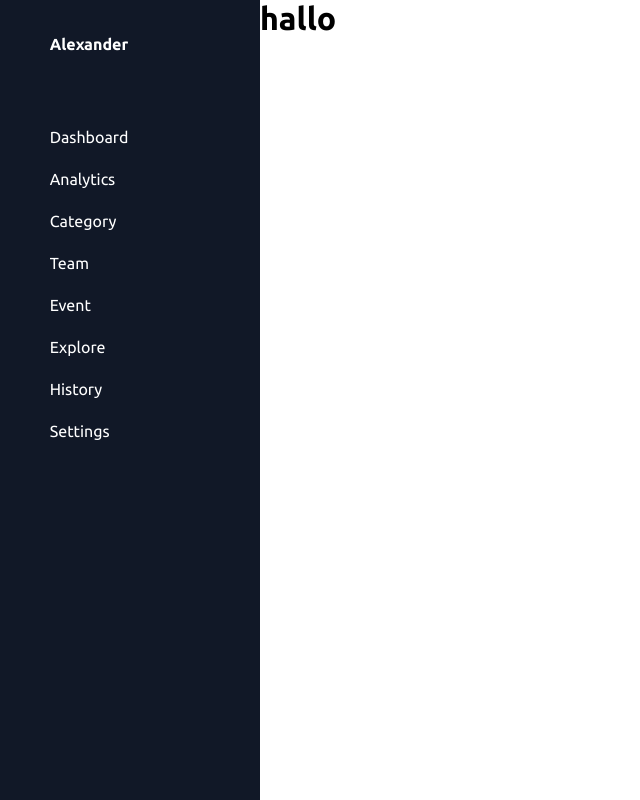
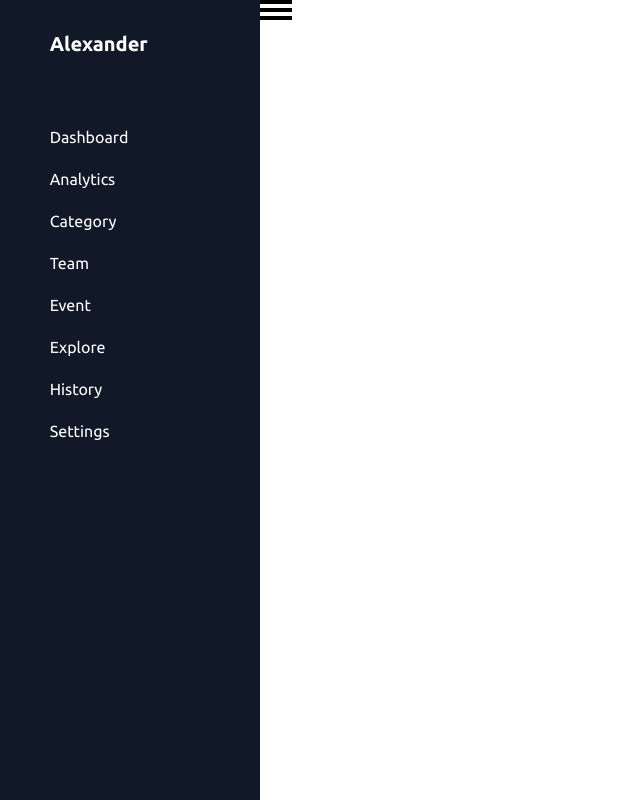
Before and after one commit to alxndr1902/Front-End, a plain HTML site: page Sidebar/index.html in a window 1280 px wide. Shown: the whole page, without its empty margins (0-640 px from the left). Drawn offline with Linux system fonts and the light colour scheme.

Commit message:
Simple Repsonseve Sidebar

```diff
--- a/Sidebar/index.html
+++ b/Sidebar/index.html
@@ -79,7 +79,12 @@
         </div>
 
         <div class="main-content">
-            <h1>hallo</h1>
+            <div id="menu-button">
+                <input type="checkbox" id="menu-checkbox">
+                <label for="menu-checkbox" id="menu-label">
+                    <div id="hamburger"></div>
+                </label>
+            </div>
         </div>
     </div>
     <script src="script.js"></script>
--- a/Sidebar/script.js
+++ b/Sidebar/script.js
@@ -0,0 +1,6 @@
+const menu = document.getElementById('menu-label')
+const sidebar = document.getElementsByClassName('sidebar')[0]
+
+menu.addEventListener('click', function() {
+    sidebar.classList.toggle('hide')
+})
--- a/Sidebar/style.css
+++ b/Sidebar/style.css
@@ -18,7 +18,12 @@
     display: flex;
     flex-direction: column;
     box-sizing: border-box;
+    transition: all ease-in .3s;
+}
 
+.sidebar.hide {
+    width: 87px;
+    transition: all ease-out .3s;
 }
 
 .main-content {
@@ -28,10 +33,14 @@
 .sidebar .description-header {
     font-style: normal;
     font-weight: 700;
-    font-size: 16px;
+    font-size: 20px;
     line-height: 18px;
-    text-align: center;
+    text-align: left;
     color: white;
+}
+
+.sidebar.hide .description-header {
+    display: none;
 }
 
 .sidebar a {
@@ -61,6 +70,10 @@
     box-sizing: border-box;
 }
 
+.sidebar.hide .illustration {
+    display: none;
+}
+
 .sidebar .main .list-items .description {
     font-style: normal;
     font-weight: 400;
@@ -68,6 +81,10 @@
     line-height: 16px;
     text-align: center;
     color: white;
+}
+
+.sidebar.hide .main .list-items .description {
+    display: none;
 }
 
 .sidebar .main .list-items .icon {
@@ -80,12 +97,127 @@
     align-items: center;
     padding: 12px 10px;
     border-radius: 8px;
-    width: 212px;
+    /* width: 212px; */
     box-sizing: border-box;
-    /* transition: all ease-in .2s; */
+    transition: all ease-in .2s;
 }
 
 .sidebar .main .list-items:hover {
     background: #ff9900;
-    /* transition: all ease-in .2s; */
+    transition: all ease-in .2s;
 }
+
+/* Toogle menu */
+
+#menu-button {
+    width: 32px;
+    position: absolute;
+    overflow: hidden;
+}
+
+#menu-label {
+    position: relative;
+    display: block;
+    height: 20px;
+    cursor: pointer;
+}
+
+#menu-checkbox {
+    display: none;
+}
+
+#hamburger, #menu-label::after, #menu-label::before {
+    position: absolute;
+    left: 0;
+    width: 100%;
+    height: 4px;
+    background-color: black;
+}
+
+#menu-label::after, #menu-label::before {
+    content: "";
+    transition: .3s cubic-bezier(0.075, 0.82, 0.165, 1);
+}
+
+#menu-label::before {
+    top: 0;
+}
+
+#menu-label::after {
+    top: 8px;
+}
+
+#hamburger {
+    top: 16px;
+}
+
+#hamburger:before {
+    content: "MENU";
+    position: absolute;
+    top: 5px;
+    right: 0;
+    left: 0;
+    color: black;
+    font-size: 10px;
+    font-weight: bold;
+    text-align: center;
+}
+
+#menu-checkbox:checked + #menu-label::before {
+    left: -39px;
+}
+
+#menu-checkbox:checked + #menu-label::after {
+    left: 39px;
+}
+
+#menu-checkbox:checked + #menu-label #hamburger::before {
+    animation: moveUpThenDown 0.8s ease 0.2s forwards,
+    shakeUp 0.8s ease 0.2s forwards,
+    shakeDown 0.2s ease 0.8s forwards;
+}
+
+@keyframes moveUpThenDown {
+    0% {
+        top: 0;
+    }
+    50% {
+        top: -27px;
+    }
+    100% {
+        top: -14px;
+    }
+}
+
+@keyframes shakeUp {
+    0% {
+        transform: rotateZ(0);
+    }
+    25% {
+        transform: rotateZ(-10deg);
+    }
+    50% {
+        transform: rotateZ(0);
+    }
+    75% {
+        transform: rotateZ(10deg);
+    }
+    100% {
+        transform: rotateZ(0);
+    }
+}
+
+@keyframes shakeDown {
+    0% {
+        transform: rotateZ(0);
+    }
+    80% {
+        transform: rotateZ(3deg);
+    }
+    90% {
+        transform: rotateZ(-3deg);
+    }
+    100% {
+        transform: rotateZ(0);
+    }
+}
```
